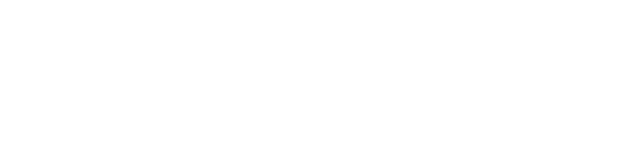
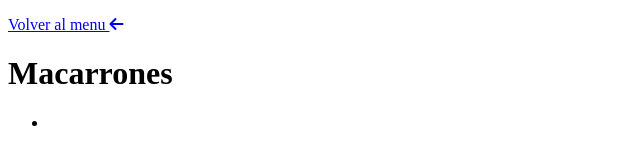
Before and after one commit to MarcosYelamos/0373-AE2-Mi_Menu_saludable_MarcosYelamos-, a plain HTML site: page primer_plato/primer_plato.html in a window 1280 px wide. Shown: the whole page, without its empty margins (0-640 px from the left). Drawn offline with Linux system fonts and the light colour scheme.

Commit message:
Algunos cambios en el primer plato de macarrones

```diff
--- a/primer_plato/primer_plato.html
+++ b/primer_plato/primer_plato.html
@@ -3,9 +3,17 @@
 <head>
     <meta charset="UTF-8">
     <meta name="viewport" content="width=device-width, initial-scale=1.0">
-    <title>Document</title>
+    <title>Macarrrones</title>
+    <script src="https://kit.fontawesome.com/81661c0d51.js" crossorigin="anonymous"></script>
+    <link rel="shortcut icon" href="./img/menu.svg" type="image/x-icon">
 </head>
 <body>
+    <p><a href="../index.html">Volver al menu <i class="fa-solid fa-arrow-left"></i></a></p>
+    <h1>Macarrones</h1>
+    <ul>
+        <li></li>
+
+    </ul>
 
 </body>
 </html>
```
Also changed, not shown: index.html (+2 -0 lines).
